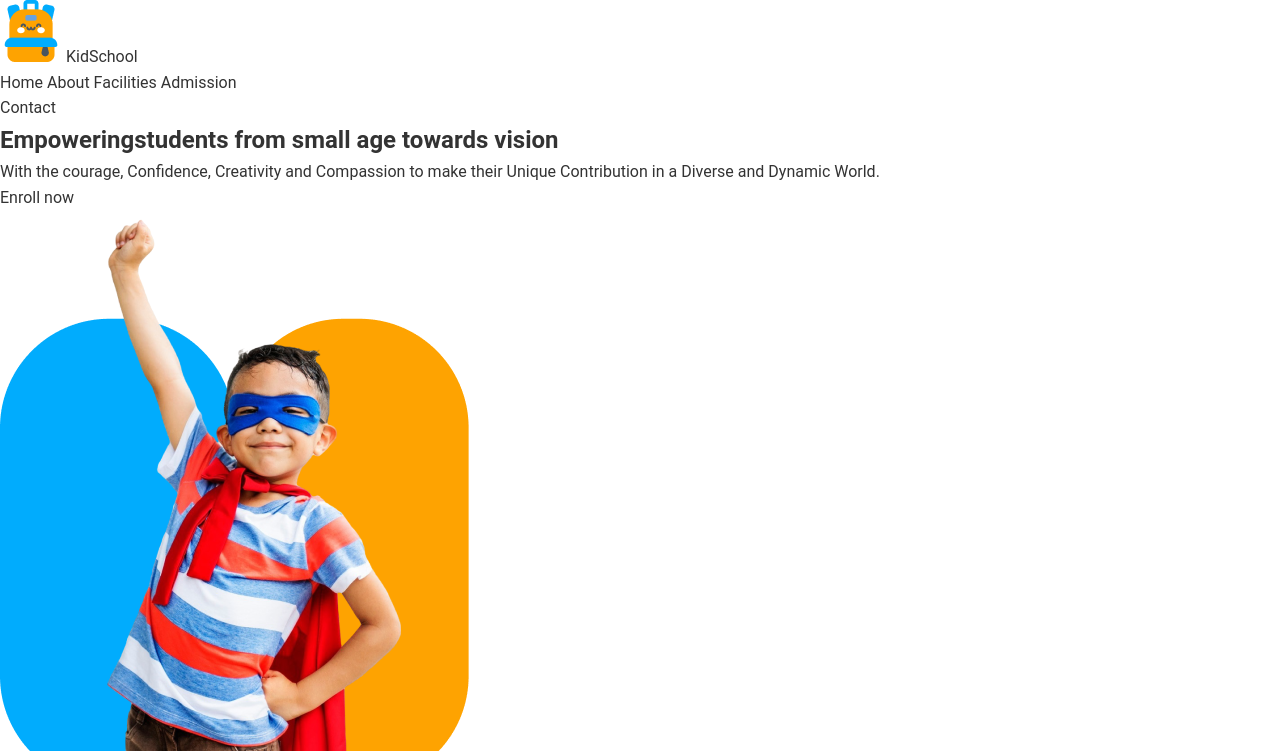
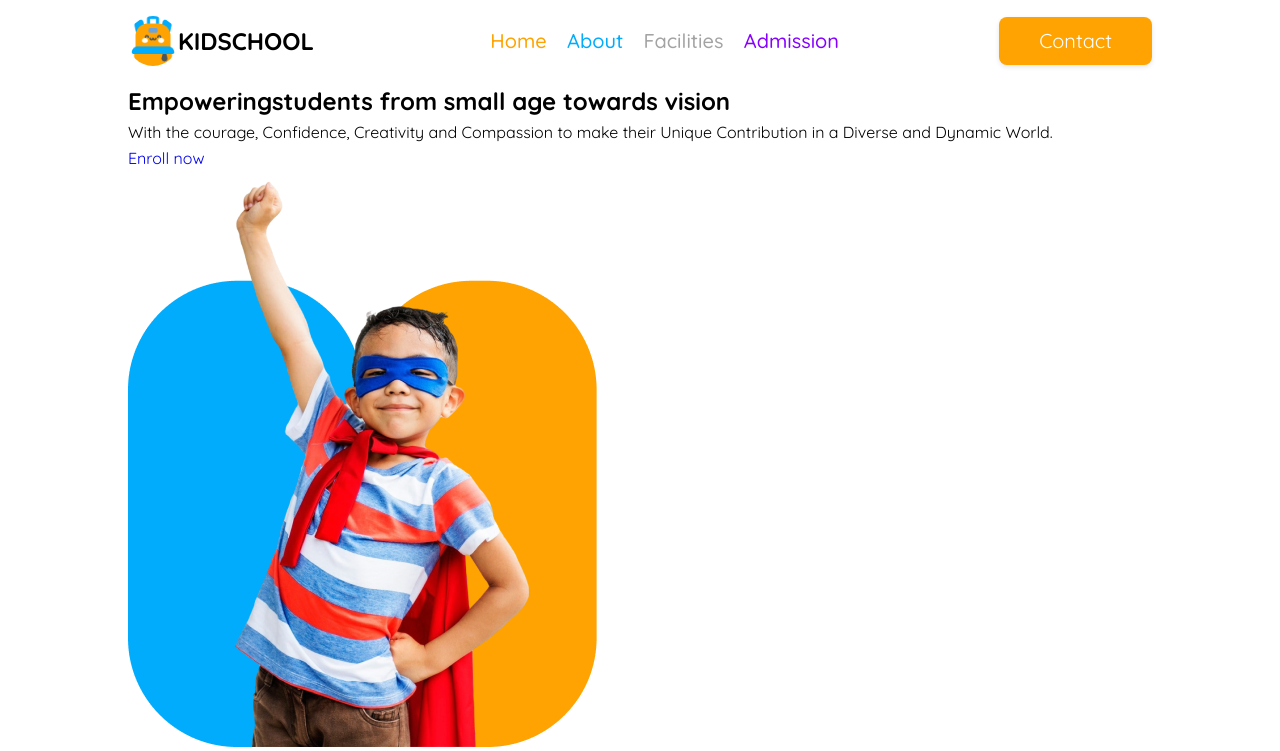
Before and after one commit to jakariya0dev/ph-a2-kids-school, a plain HTML site: page index.html in a window 1280 px wide. Shown: the top 751 px of the page. Drawn offline with Linux system fonts and the light colour scheme; files that its build step writes are made by us from their sources.

Commit message:
nav complete

```diff
--- a/assets/css/style.css
+++ b/assets/css/style.css
@@ -1,12 +1,13 @@
-/* resetting css */
+@import url('https://fonts.googleapis.com/css2?family=Quicksand:wght@300..700&display=swap');
+
 
 :root{
   --primary-color: #FEA301;
   --secondary-color: #01ACFD;
   --tertiary-color: #8700FF;
-
-  --text-color: #000;
-  --border-radius: 4px;
+  --text-color-dark: #000;
+  --text-color-light: #fff;
+  --border-radius: 8px;
   --box-shadow: 0 2px 5px rgba(0, 0, 0, 0.1);
   --transition: all 0.3s;
 }
@@ -20,13 +21,86 @@
 }
 
 html, body {
-  font-family: 'Roboto', sans-serif;
+  font-family: "Quicksand", serif;
   font-size: 16px;
   line-height: 1.6;
-  color: #333;
+  color: var(--text-color);
 }
 
 a{
   text-decoration: none;
-  color: #333;
 }
+
+.container{
+    width: 80%;
+    max-width: 1200px;
+    margin: 0 auto;
+}
+
+.btn-primary{
+    font-size: 1.25rem;
+    display: inline-block;
+    padding: .5rem 2.5rem;
+    background-color: var(--primary-color);
+    color: var(--text-color-light);
+    border-radius: var(--border-radius);
+    box-shadow: var(--box-shadow);
+    transition: var(--transition);
+}
+
+.btn-primary:hover{
+    filter: brightness(85%);
+}
+
+/* Header Start */
+
+nav{
+  display: flex;
+  justify-content: space-between;
+  align-items: center;
+  padding: 1rem 0;
+}
+
+nav .logo{
+    font-size: 1.5rem;
+    font-weight: 700;
+    color: var(--text-color);
+    text-transform: uppercase;
+    display: flex;
+    align-items: center;
+}
+
+nav .logo img{
+    width: 50px;
+    height: 50px;
+    border-radius: 50%;
+}
+
+.nav-menu a{
+    margin-left: 1rem;
+    color: var(--text-color);
+    font-weight: 500;
+    font-size: 1.25rem;
+    transition: var(--transition);
+}
+
+.nav-menu a:first-child{
+    color: var(--primary-color);
+}
+
+.nav-menu a:nth-child(2){
+    color: var(--secondary-color);
+}
+
+.nav-menu a:nth-child(3){
+    color: rgb(163, 163, 163);
+}
+
+.nav-menu a:last-child{
+    color: var(--tertiary-color);
+}
+
+.nav-menu a:hover{
+    font-weight: bold;
+}
+/* Header End */
--- a/index.html
+++ b/index.html
@@ -4,7 +4,7 @@
     <meta charset="UTF-8">
     <meta name="viewport" content="width=device-width, initial-scale=1.0">
     <title>Document</title>
-    <link rel="stylesheet" href="style.css">
+    <link rel="stylesheet" href="./assets/css/style.css">
 </head>
 <body>
     <header>
@@ -15,13 +15,13 @@
                     <img src="./assets/img/logo.png" alt="logo">
                     KidSchool
                 </a>
-                <menu>
+                <menu class="nav-menu">
                     <a href="#">Home</a>
                     <a href="#">About</a>
                     <a href="#">Facilities</a>
                     <a href="#">Admission</a>
                 </menu>
-                <a href="#">Contact</a>
+                <a href="#" class="btn-primary">Contact</a>
             </nav>
 
             <section id="hero">
```
